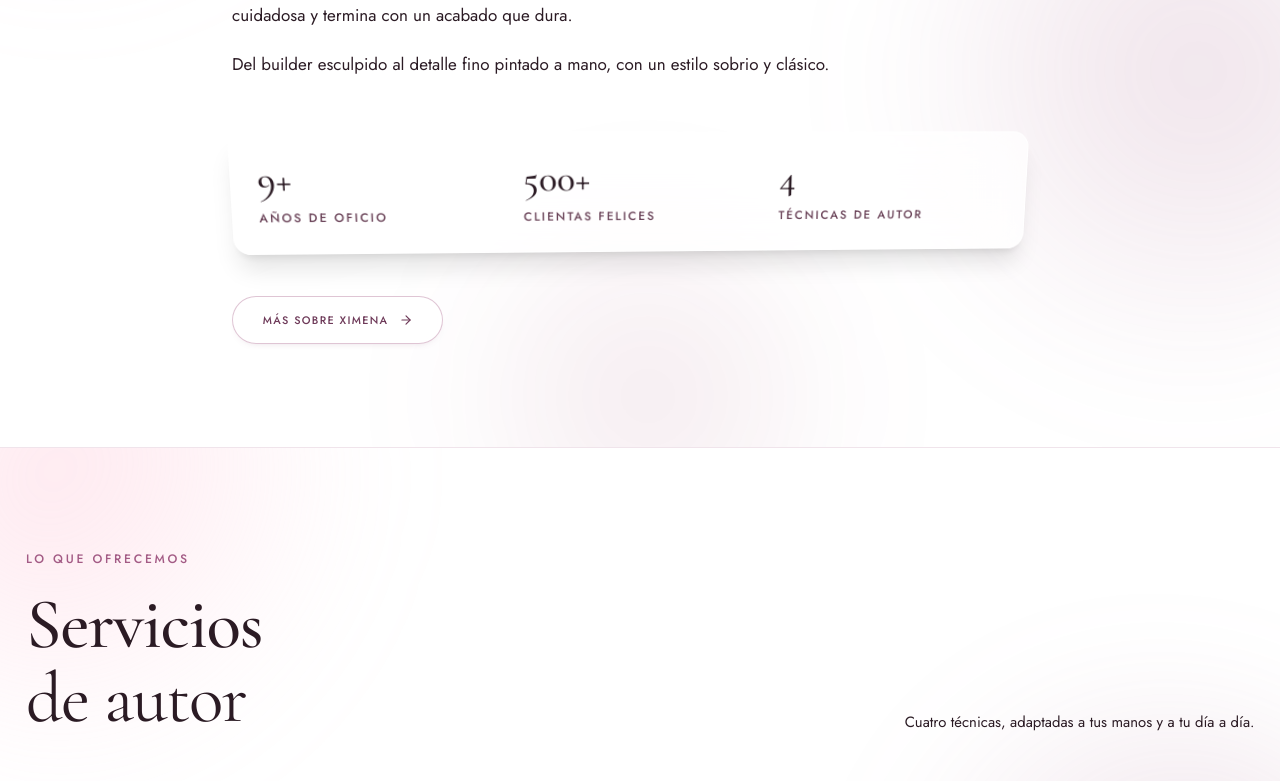
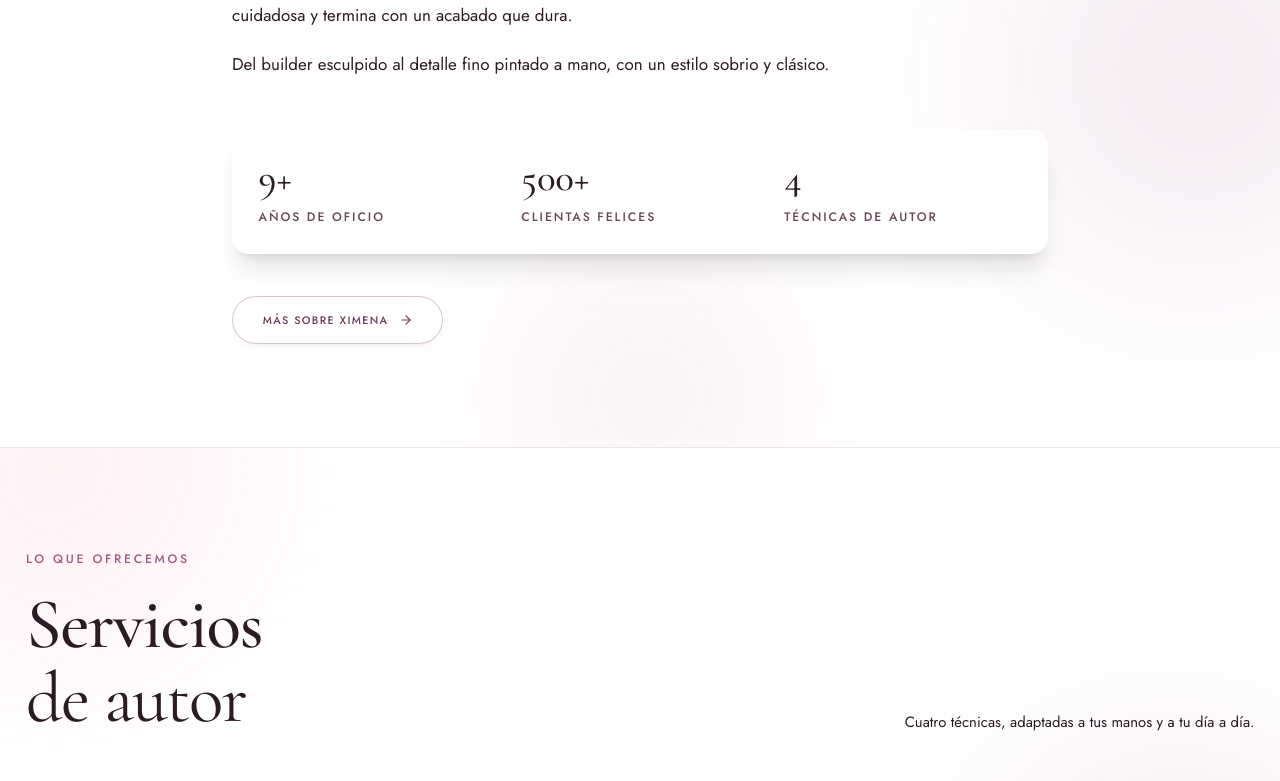
Before and after one commit to ahmadraza2k09/xnailismsalon, a React (Vite) app: page / in a window 1280 px wide. Shown: the part 1180-1961 px from the top of the page. Built offline with nearby package versions, Linux system fonts and the light colour scheme.

Commit message:
Refactor code structure for improved readability and maintainability

```diff
--- a/src/app/pages/Home.tsx
+++ b/src/app/pages/Home.tsx
@@ -289,9 +289,6 @@ export default function Home() {
       {/* ── Questions ────────────────────────────────────────────── */}
       <Faq />
 
-      {/* ── Instagram Live Screen Preview ───────────────────────── */}
-      <InstagramLivePreview />
-
       {/* ── Closing invitation ───────────────────────────────────── */}
       <section className="relative overflow-hidden py-14 md:py-24 px-6 text-white bg-mauve-deep scene">
         <Ambient tone="dark" />
@@ -321,6 +318,9 @@ export default function Home() {
           </Reveal3D>
         </div>
       </section>
+
+      {/* ── Instagram Live Screen Preview ───────────────────────── */}
+      <InstagramLivePreview />
     </>
   );
 }
--- a/src/app/site/Navbar.tsx
+++ b/src/app/site/Navbar.tsx
@@ -1,6 +1,5 @@
 import { useEffect, useState } from "react";
 import { Link, NavLink, useLocation } from "react-router";
-import { Sparkles } from "lucide-react";
 import { ImageWithFallback } from "@/app/components/figma/ImageWithFallback";
 import { useLanguage } from "@/app/i18n";
 import { brand, logo, routes } from "./data";
@@ -116,7 +115,6 @@ export function Navbar() {
             to={routes.booking}
             className="btn-primary text-[0.66rem] px-6 py-2.5 shadow-md hover:shadow-lg hover:scale-[1.03] transition-all duration-300"
           >
-            <Sparkles size={13} className="text-blush" />
             {t.nav.bookNow}
           </Link>
         </div>
@@ -165,7 +163,6 @@ export function Navbar() {
             </NavLink>
           ))}
           <Link to={routes.booking} className="btn-primary text-[0.66rem] px-6 py-3.5 mt-2 shadow-md">
-            <Sparkles size={14} className="text-blush" />
             {t.nav.bookAppointment}
           </Link>
         </div>
--- a/src/app/site/ui.tsx
+++ b/src/app/site/ui.tsx
@@ -29,18 +29,18 @@ export function Ambient({ tone = "light" }: { tone?: "light" | "dark" }) {
         ];
 
   return (
-    <div aria-hidden className="pointer-events-none absolute inset-0 overflow-hidden">
+    <div aria-hidden className="pointer-events-none absolute inset-0 overflow-hidden" style={{ transform: "translateZ(0)" }}>
       <div
-        className="absolute -top-32 -left-24 w-[28rem] h-[28rem] rounded-full blur-3xl"
-        style={{ background: orbs[0] }}
+        className="absolute -top-32 -left-24 w-[28rem] h-[28rem] rounded-full blur-3xl opacity-70"
+        style={{ background: orbs[0], willChange: "transform" }}
       />
       <div
-        className="absolute top-1/4 -right-32 w-[32rem] h-[32rem] rounded-full blur-3xl"
-        style={{ background: orbs[1] }}
+        className="absolute top-1/4 -right-32 w-[32rem] h-[32rem] rounded-full blur-3xl opacity-70"
+        style={{ background: orbs[1], willChange: "transform" }}
       />
       <div
-        className="absolute -bottom-40 left-1/3 w-[26rem] h-[26rem] rounded-full blur-3xl"
-        style={{ background: orbs[2] }}
+        className="absolute -bottom-40 left-1/3 w-[26rem] h-[26rem] rounded-full blur-3xl opacity-70"
+        style={{ background: orbs[2], willChange: "transform" }}
       />
     </div>
   );
@@ -412,12 +412,11 @@ export function PageHeader({
 
 /*
   ── Scroll3DRotate ─────────────────────────────────────────────────
-  Dynamic 3D scroll-linked tilt effect where elements rotate on their X & Y
-  axis and scale in 3D space as you scroll through the page.
+  Hardware-accelerated 3D scroll entrance effect for silky smooth 60FPS performance.
 */
 export function Scroll3DRotate({
   children,
-  intensity = 12,
+  intensity = 6,
   perspective = 1200,
   className = "",
 }: {
@@ -426,33 +425,21 @@ export function Scroll3DRotate({
   perspective?: number;
   className?: string;
 }) {
-  const ref = useRef<HTMLDivElement>(null);
   const reduced = useReducedMotion();
-  const { scrollYProgress } = useScroll({
-    target: ref,
-    offset: ["start end", "end start"],
-  });
-
-  const rotateXRaw = useTransform(scrollYProgress, [0, 0.5, 1], [intensity, 0, -intensity]);
-  const rotateYRaw = useTransform(scrollYProgress, [0, 0.5, 1], [-intensity / 2, 0, intensity / 2]);
-  const scaleRaw = useTransform(scrollYProgress, [0, 0.5, 1], [0.94, 1, 0.96]);
-  const opacityRaw = useTransform(scrollYProgress, [0, 0.25, 0.85, 1], [0.6, 1, 1, 0.7]);
-
-  const rotateX = useSpring(rotateXRaw, { stiffness: 60, damping: 22 });
-  const rotateY = useSpring(rotateYRaw, { stiffness: 60, damping: 22 });
-  const scale = useSpring(scaleRaw, { stiffness: 60, damping: 22 });
 
   if (reduced) return <div className={className}>{children}</div>;
 
   return (
-    <div ref={ref} className={`scene ${className}`}>
+    <div className={`scene ${className}`}>
       <motion.div
+        initial={{ opacity: 0, y: 30, rotateX: intensity, scale: 0.96 }}
+        whileInView={{ opacity: 1, y: 0, rotateX: 0, scale: 1 }}
+        viewport={{ once: true, amount: 0.15 }}
+        transition={{ duration: 0.7, ease: [0.22, 1, 0.36, 1] }}
         style={{
-          rotateX,
-          rotateY,
-          scale,
-          opacity: opacityRaw,
           transformPerspective: perspective,
+          willChange: "transform, opacity",
+          transformStyle: "preserve-3d",
         }}
       >
         {children}
```
Also changed, not shown: src/app/site/InstagramLivePreview.tsx (+2 -106 lines), 5 other files (tests, documents, lock files or other folders).
